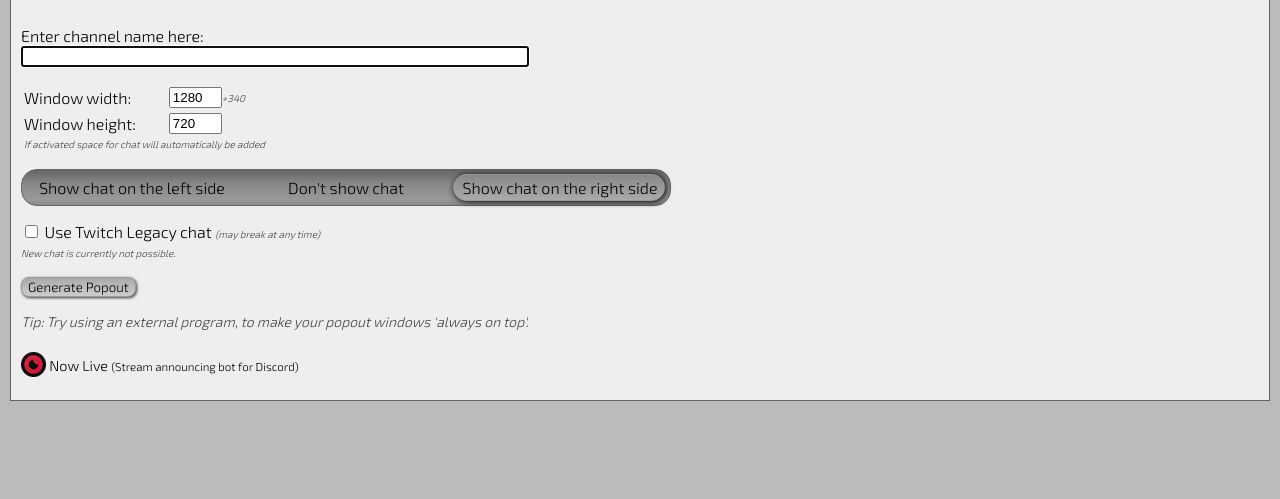
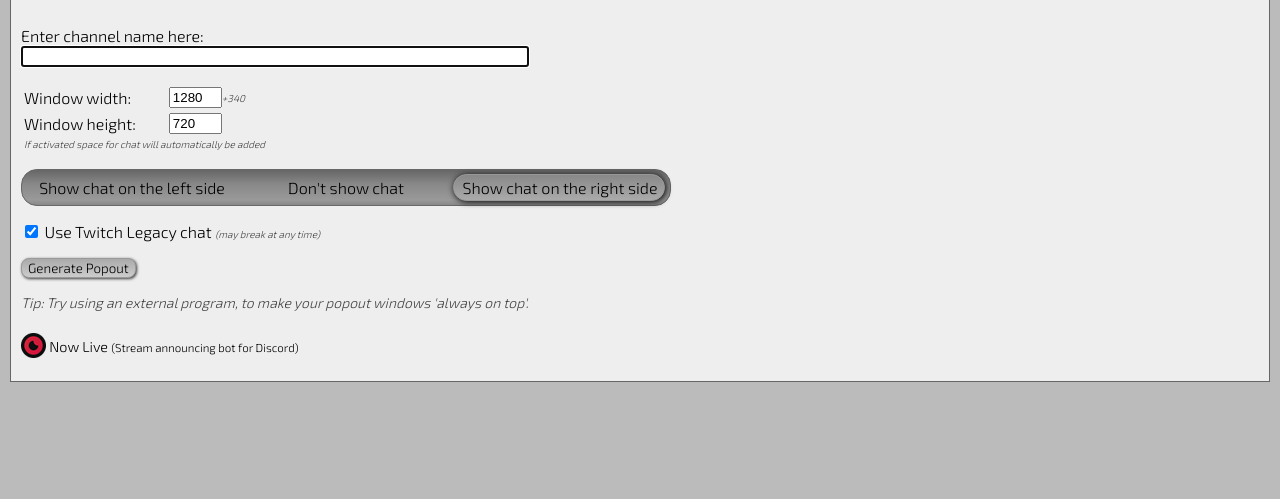
Before and after one commit to Mitsunee/Popout-Maker, a PHP site: page /twitch in a window 1280 px wide. Shown: the part 116-615 px from the top of the page. Run offline with PHP 8.4, Linux system fonts and the light colour scheme; some libraries are stand-ins or nearby versions.

Commit message:
fixed new chat
the link was in the docs all along...I feel stoopid

```diff
--- a/frame/twitchframe.php
+++ b/frame/twitchframe.php
@@ -43,7 +43,7 @@ if($chat) {
 	if(isset($_GET['legacychat'])) {
 		echo '<iframe src="https://www.twitch.tv/'.$channel.'/chat?popout=" id="twitch-chat" class="'.$chatoption.'"></iframe>';
 	} else {
-		echo '<iframe src="https://www.twitch.tv/popout/'.$channel.'/chat?popout=" id="twitch-chat" class="'.$chatoption.'"></iframe>';
+		echo '<iframe src="https://www.twitch.tv/embed/'.$channel.'/chat/" id="twitch-chat" class="'.$chatoption.'"></iframe>';
 	}
 }
 ?>
--- a/twitch.php
+++ b/twitch.php
@@ -85,7 +85,7 @@ if(isset($_GET['chat'])&&$_GET['chat']=="nochat") $_API_REQUEST['chat']=2;
 			<input type="radio" name="chatsidechoice" id="chatsideright" value="right" onChange="ToggleChat('radio-3');"<?php if($_API_REQUEST['chat']==3) echo " checked";?>><label for="chatsideright" class="is-radio"> Show chat on the right side</label>
 			<div style="clear:both;" class="radio-<?php echo $_API_REQUEST['chat'];?>" id="chatsidebg"><div class="radio-bg"></div></div>
 		</div>
-	<div id="legacychat"><input type="checkbox" name="legacychatoption" id="legacychatoption"><label for="legacychatoption"> Use Twitch Legacy chat <span class="note">(may break at any time)</span></label><br><span class="note">New chat is currently not possible.</span></div>
+	<div id="legacychat"><input type="checkbox" name="legacychatoption" id="legacychatoption" checked><label for="legacychatoption"> Use Twitch Legacy chat <span class="note">(may break at any time)</span></label></div>
 	<p><input type="submit" value="Generate Popout"></p>
 </form>
 <?php require 'assets/inc/footer.php';?>
```
